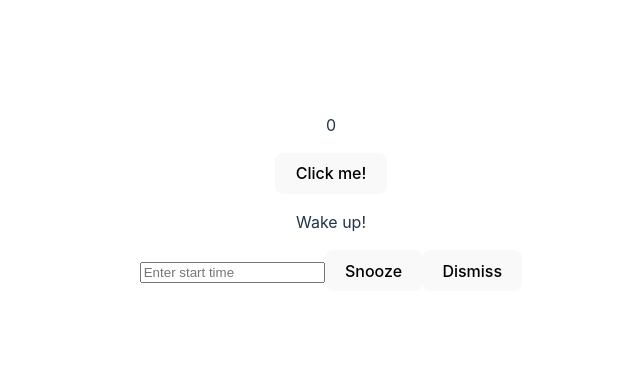
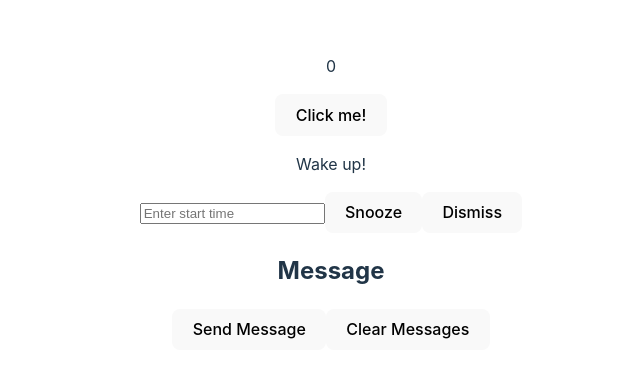
Before and after one commit to mohammad00alavi/react-with-rxjs, a React (Vite) app: page / in a window 1280 px wide. Shown: the part 206-584 px from the top of the page, without its empty margins (309-949 px from the left). Built offline with nearby package versions, Linux system fonts and the light colour scheme.

Commit message:
added message observable

```diff
--- a/src/App.tsx
+++ b/src/App.tsx
@@ -1,12 +1,14 @@
 import "./App.css";
 import Counter from "./components/Counter/Counter";
-import AlarmClock from "./components/Counter/AlarmClock";
+import AlarmClock from "./components/AlarmClock/AlarmClock";
+import MessageContainer from "./components/Message/MessageContainer";
 
 function App() {
     return (
         <>
             <Counter />
             <AlarmClock />
+            <MessageContainer />
         </>
     );
 }
--- /dev/null
+++ b/src/components/Message/Message.tsx
@@ -0,0 +1,21 @@
+import React from "react";
+import { messageObserver } from "../../observables/messageObserver";
+
+const Message: React.FC = () => {
+    function sendMessage() {
+        messageObserver.sendMessage("New Message!");
+    }
+
+    function clearMessages() {
+        messageObserver.clearMessage();
+    }
+    return (
+        <div>
+            <h2>Message</h2>
+            <button onClick={sendMessage}>Send Message</button>
+            <button onClick={clearMessages}>Clear Messages</button>
+        </div>
+    );
+};
+
+export default Message;
--- /dev/null
+++ b/src/components/Message/MessageContainer.tsx
@@ -0,0 +1,38 @@
+import React, { useEffect, useState } from "react";
+import {
+    messageObserver,
+    messageTypes,
+} from "../../observables/messageObserver";
+import Message from "./Message";
+
+const MessageContainer: React.FC = () => {
+    const [messages, setMessages] = useState<messageTypes[]>([]);
+    useEffect(() => {
+        const subscription = messageObserver
+            .onMessage()
+            .subscribe((message: messageTypes) => {
+                if (message.text === "") {
+                    setMessages([]);
+                }
+                if (message) {
+                    setMessages((prevMessages) => [...prevMessages, message]);
+                }
+            });
+
+        return () => {
+            if (subscription) {
+                subscription.unsubscribe();
+            }
+        };
+    }, [messages]);
+    return (
+        <div>
+            {messages.map((message, index) => (
+                <div key={index}>{message.text}</div>
+            ))}
+            <Message />
+        </div>
+    );
+};
+
+export default MessageContainer;
--- /dev/null
+++ b/src/observables/messageObserver.ts
@@ -0,0 +1,19 @@
+import { Observable, Subject } from "rxjs";
+
+export type messageTypes = {
+    text: string;
+};
+
+type messageObserverTypes = {
+    sendMessage: (x: string) => void;
+    clearMessage: () => void;
+    onMessage: () => Observable<messageTypes>;
+};
+
+const messageSubject$ = new Subject<messageTypes>();
+
+export const messageObserver: messageObserverTypes = {
+    sendMessage: (message: string) => messageSubject$.next({ text: message }),
+    clearMessage: () => messageSubject$.next({ text: "" }),
+    onMessage: () => messageSubject$.asObservable(),
+};
```
Also changed, not shown: src/components/AlarmClock/AlarmClock.tsx (renamed from src/components/Counter/AlarmClock.tsx).
